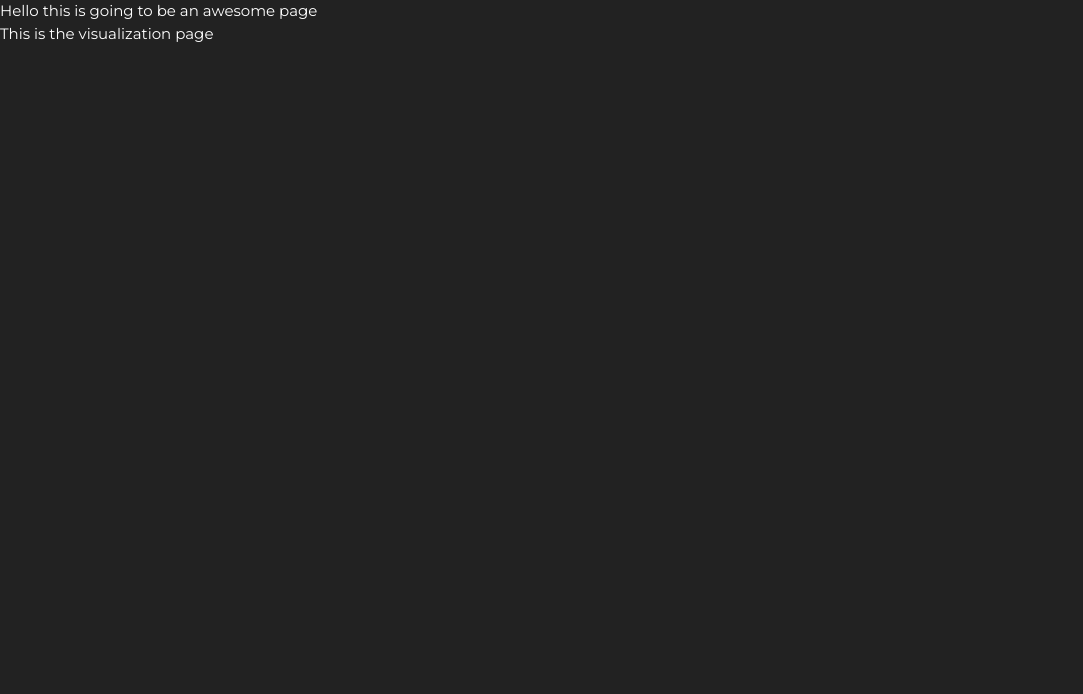
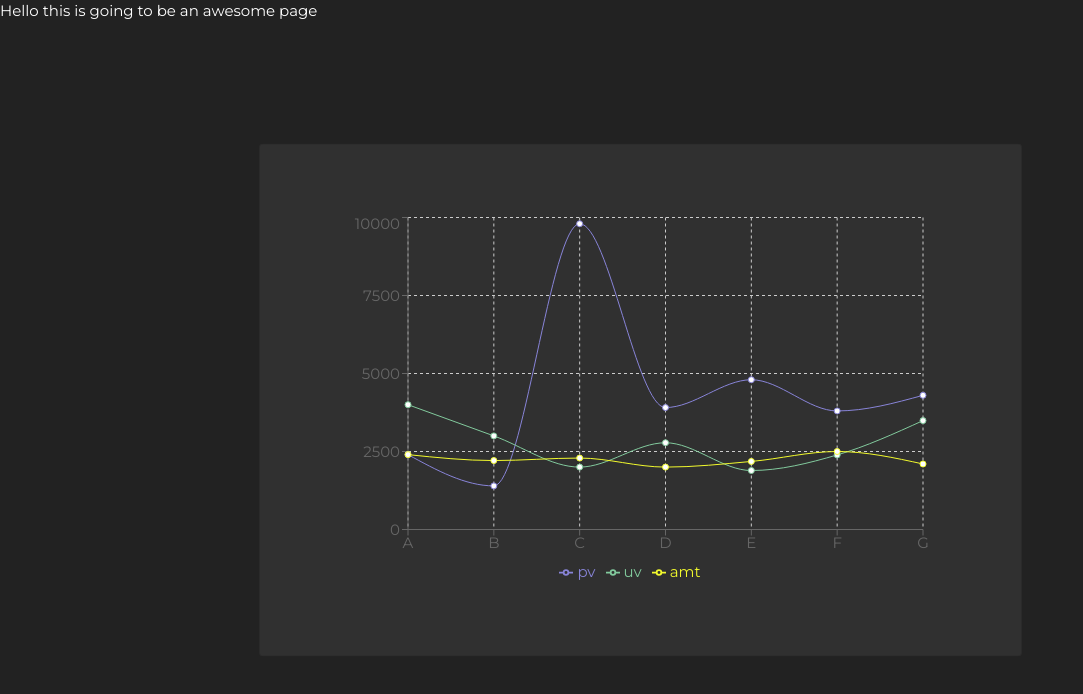
Before and after one commit to ch-ant/data-visualizer, a React (Create React App) app in the folder client/: page /visual in a window 1280 px wide. Shown: the top 694 px of the page, without its empty margins (0-1083 px from the left). Built offline with nearby package versions, Linux system fonts and the light colour scheme.

Commit message:
Add line chart visualization demo
- Add recharts dependency
- Add LineChartComponent
- Add demo line chart under visual route using dummy data (with some loading animation cus its cool :> )
- Display id also in CountryPreview

```diff
--- a/client/package.json
+++ b/client/package.json
@@ -16,6 +16,7 @@
     "react-router-dom": "^6.2.2",
     "react-scripts": "5.0.0",
     "reactstrap": "^9.0.1",
+    "recharts": "^2.1.9",
     "typescript": "^4.6.2",
     "web-vitals": "^2.1.4"
   },
--- a/client/src/components/CountryPreview/index.tsx
+++ b/client/src/components/CountryPreview/index.tsx
@@ -19,6 +19,7 @@ const CountryPreview: React.FunctionComponent<ICountryPreviewProps> = (props) =>
                 <h3>
                     {name} - {code}
                 </h3>
+                <p>ID: {id}</p>
                 {!region || region.length === 0 || <p>Region: {region}</p>}
                 {!income_group || income_group.length === 0 || <p>Income Group: {income_group}</p>}
                 {!special_notes || special_notes.length === 0 || <p>Special Notes: {special_notes}</p>}
--- /dev/null
+++ b/client/src/components/LineChart/index.tsx
@@ -0,0 +1,80 @@
+import React, { PureComponent } from 'react';
+import { LineChart, Line, XAxis, YAxis, CartesianGrid, Tooltip, Legend, ResponsiveContainer } from 'recharts';
+
+// Dummy data for demo
+// Should be deleted at some point
+const data = [
+    {
+        name: 'A',
+        uv: 4000,
+        pv: 2400,
+        amt: 2400
+    },
+    {
+        name: 'B',
+        uv: 3000,
+        pv: 1398,
+        amt: 2210
+    },
+    {
+        name: 'C',
+        uv: 2000,
+        pv: 9800,
+        amt: 2290
+    },
+    {
+        name: 'D',
+        uv: 2780,
+        pv: 3908,
+        amt: 2000
+    },
+    {
+        name: 'E',
+        uv: 1890,
+        pv: 4800,
+        amt: 2181
+    },
+    {
+        name: 'F',
+        uv: 2390,
+        pv: 3800,
+        amt: 2500
+    },
+    {
+        name: 'G',
+        uv: 3490,
+        pv: 4300,
+        amt: 2100
+    }
+];
+
+export default class LineChartComponent extends PureComponent {
+    static demoUrl = 'https://codesandbox.io/s/simple-line-chart-kec3v';
+
+    render() {
+        return (
+            <div style={{ width: 625, height: 375 }}>
+                <ResponsiveContainer width="100%" height="100%">
+                    <LineChart
+                        data={data}
+                        margin={{
+                            top: 5,
+                            right: 30,
+                            left: 20,
+                            bottom: 5
+                        }}
+                    >
+                        <CartesianGrid strokeDasharray="3 3" />
+                        <XAxis dataKey="name" />
+                        <YAxis />
+                        <Tooltip />
+                        <Legend />
+                        <Line type="monotone" dataKey="pv" stroke="#8884d8" activeDot={{ r: 5 }} />
+                        <Line type="monotone" dataKey="uv" stroke="#82ca9d" />
+                        <Line type="monotone" dataKey="amt" stroke="#f2fa2d" />
+                    </LineChart>
+                </ResponsiveContainer>
+            </div>
+        );
+    }
+}
--- a/client/src/pages/visualization.tsx
+++ b/client/src/pages/visualization.tsx
@@ -1,8 +1,36 @@
-import React from 'react';
+import React, { useEffect, useState } from 'react';
+import { Card, CardBody, Container } from 'reactstrap';
+import CenterPiece from '../components/CenterPiece';
+import LineChartComponent from '../components/LineChart';
+import LoadingComponent from '../components/Loading';
+import logging from '../config/logging';
 import IPageProps from '../interfaces/page';
 
 const Visualization: React.FunctionComponent<IPageProps> = (props) => {
-    return <p>This is the visualization page</p>;
+    const [loading, setLoading] = useState<boolean>(true);
+
+    useEffect(() => {
+        logging.info('This is a demo visualization');
+        setTimeout(() => {
+            setLoading(false);
+        }, 800);
+    }, []);
+
+    if (loading) {
+        return <LoadingComponent>Loading chart...</LoadingComponent>;
+    }
+
+    return (
+        <Container fluid className="p-0">
+            <CenterPiece>
+                <Card className="text-center p-5">
+                    <CardBody>
+                        <LineChartComponent />
+                    </CardBody>
+                </Card>
+            </CenterPiece>
+        </Container>
+    );
 };
 
 export default Visualization;
```
Also changed, not shown: 1 other file (tests, documents, lock files or other folders).
